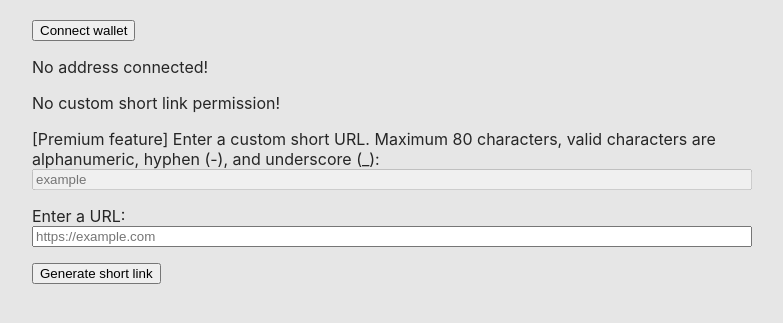
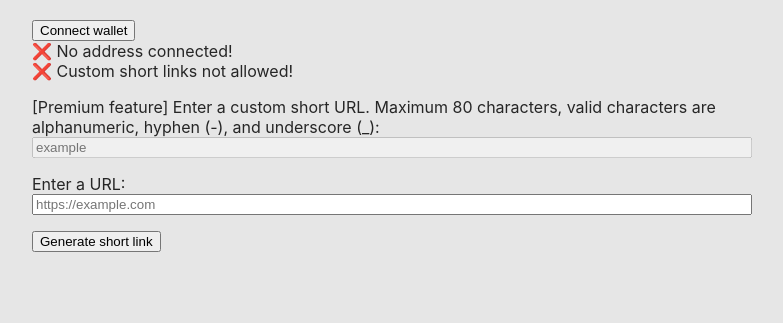
Before and after one commit to ardislu/alu.pm, a website: page frontend/index.html in a window 1280 px wide. Shown: the part 71-394 px from the top of the page, without its empty margins (248-1031 px from the left). Drawn offline with Linux system fonts and the light colour scheme.

Commit message:
Clean up address and permission text

```diff
--- a/frontend/index.html
+++ b/frontend/index.html
@@ -27,6 +27,15 @@
       margin: 0 auto;
     }
 
+    output {
+      display: block;
+    }
+
+    /* :last-child will not work, must use :nth-last-child(2) */
+    output:nth-last-child(2) {
+      margin-block-end: 1rem;
+    }
+
     form {
       display: flex;
       flex-wrap: wrap;
@@ -54,8 +63,8 @@
 
   <main>
     <button type="button" id="connect-button">Connect wallet</button>
-    <p id="address">No address connected!</p>
-    <p id="permission">No custom short link permission!</p>
+    <output id="address">❌ No address connected!</output>
+    <output id="permission">❌ Custom short links not allowed!</output>
 
     <form action="http://127.0.0.1:8787/" method="post">
     <!-- <form action="https://api.alu.pm/" method="post"> -->
@@ -86,13 +95,13 @@
 
     // Update HTML to reflect current active account
     const showAddress = async address => {
-      document.getElementById('address').innerText = address ? `Connected address: ${address}` : 'No address connected!';
+      document.getElementById('address').innerText = address ? `✔ ${address}` : '❌ No address connected!';
       const tokens = await zerion.balanceOf(address, 5);
       if (!ethers.BigNumber.isBigNumber(tokens)) {
         window.alert('Something went wrong fetching your NFTs. Try again.');
         return;
       }
-      document.getElementById('permission').innerText = address ? `Number of access tokens owned: ${tokens}` : 'No custom short link permission!';
+      document.getElementById('permission').innerText = tokens > 0 ? '✔ Custom short links allowed!' : '❌ Custom short links not allowed!';
       if (tokens > 0) {
         document.getElementById('short-url').removeAttribute('disabled');
       }
```
